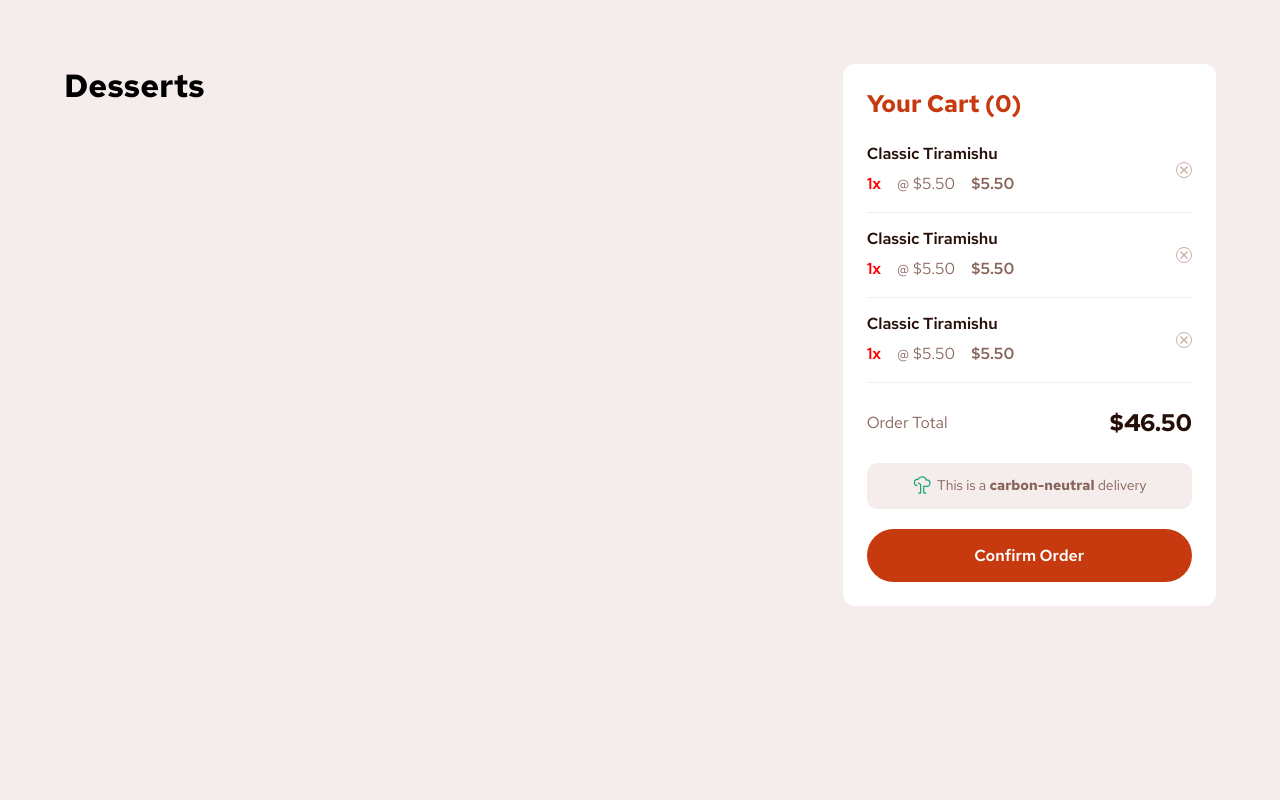
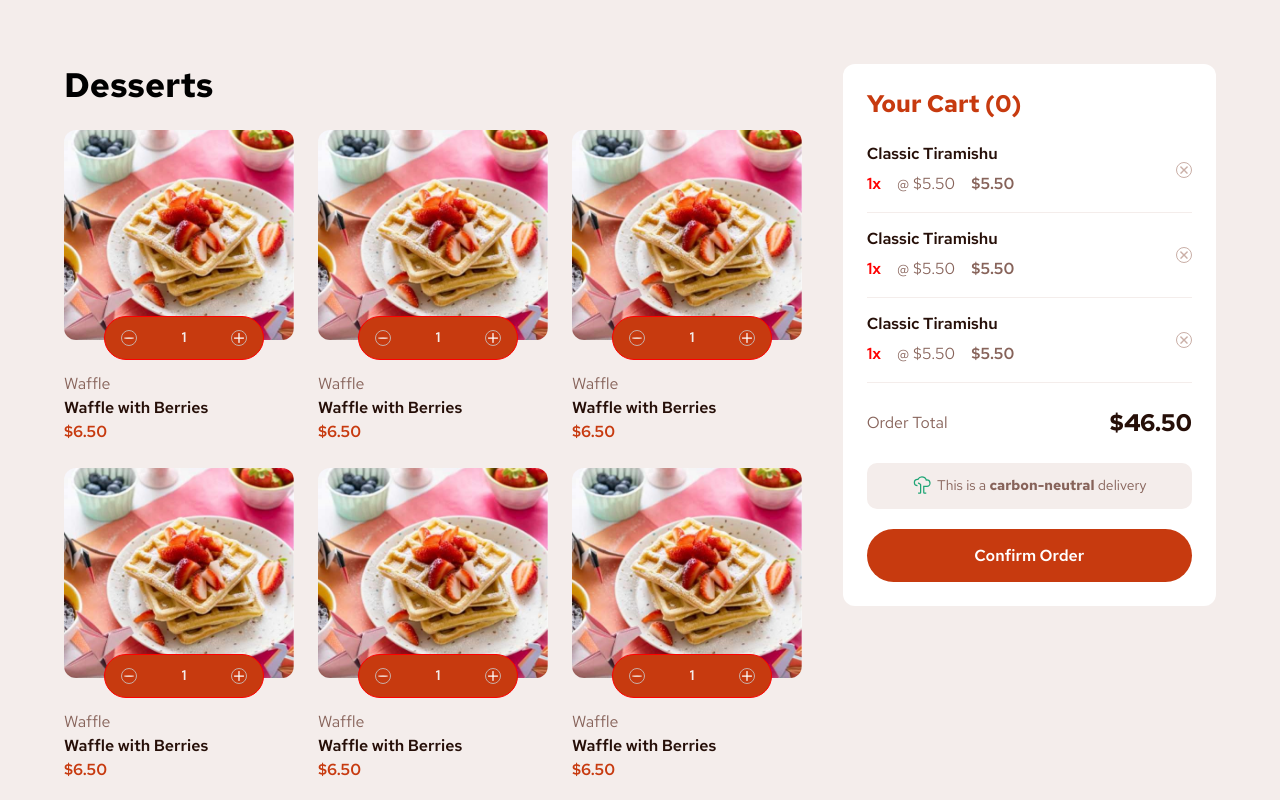
Before and after one commit to Muhammad-Junaid23/Dessert-Cart, a React (Vite) app: page / in a window 1280 px wide. Shown: the top 800 px of the page. Built offline with nearby package versions, Linux system fonts and the light colour scheme.

Commit message:
add dessert items

```diff
--- /dev/null
+++ b/src/components/Card.jsx
@@ -0,0 +1,92 @@
+import { Box, Stack, Typography } from '@mui/material';
+import { useState } from 'react';
+
+const Card = () => {
+  let [addToCart, setAddToCart] = useState(false);
+  let [value, setValue] = useState(1);
+
+  const Increment = () => setValue(value++); // increment value by 1
+
+  const Decrement = () => {
+    if (value >= 1) {
+      setValue(value--);
+    }
+    return setValue(value);
+  };
+
+  return (
+    <Stack alignItems='start'>
+      <Box position='relative'>
+        <Box height={210} width={230} borderRadius={3} overflow='hidden'>
+          <img src='img/image-waffle-desktop.jpg' height='100%' width='100%' alt='dessert' />
+        </Box>
+        {addToCart ? (
+          <Stack
+            direction='row'
+            spacing={1}
+            position='absolute'
+            bottom={-20}
+            left={40}
+            py={1.25}
+            px={3}
+            border='1px solid grey'
+            borderRadius={50}
+            bgcolor='white'
+            sx={{ cursor: 'pointer' }}
+          >
+            <img src='img/icon-add-to-cart.svg' alt='bucket' />
+            <Typography fontWeight={600} variant='subtitle2'>
+              Add to Cart
+            </Typography>
+          </Stack>
+        ) : (
+          <Stack
+            justifyContent='space-between'
+            alignItems='center'
+            direction='row'
+            spacing={1}
+            position='absolute'
+            bottom={-20}
+            left={40}
+            py={1.25}
+            px={2}
+            border='1px solid red'
+            borderRadius={50}
+            bgcolor='primary.main'
+            width='160px'
+            sx={{ cursor: 'pointer' }}
+          >
+            <img
+              src='img/icon-decrement-quantity.svg'
+              alt='bucket'
+              style={{ border: '1px solid hsl(14, 25%, 72%)', padding: '6px 2px', borderRadius: '50%' }}
+              onClick={Decrement}
+            />
+            <Typography fontWeight={600} color='rose.100' variant='subtitle2'>
+              {value}
+            </Typography>
+            <img
+              src='img/icon-increment-quantity.svg'
+              alt='bucket'
+              style={{ border: '1px solid hsl(14, 25%, 72%)', padding: '2px 2px', borderRadius: '50%' }}
+              onClick={Increment}
+            />
+          </Stack>
+        )}
+      </Box>
+      <Box mt={4}>
+        <Typography color='rose.500' fontWeight={500}>
+          Waffle
+        </Typography>
+        <Typography color='rose.900' fontWeight={600}>
+          Waffle with Berries
+        </Typography>
+        <Typography color='primary.main' fontWeight={600}>
+          $6.50
+        </Typography>
+      </Box>
+    </Stack>
+  );
+};
+
+export default Card;
--- a/src/components/Cart/CartItem.jsx
+++ b/src/components/Cart/CartItem.jsx
@@ -20,7 +20,7 @@ const CartItem = ({ name, quantity, price }) => {
       <img
         src='/img/icon-remove-item.svg'
         alt='remove'
-        style={{ border: '1px solid hsl(14, 25%, 72%)', padding: '2px', borderRadius: '50%' }}
+        style={{ border: '1px solid hsl(14, 25%, 72%)', padding: '2px', borderRadius: '50%', cursor: 'pointer' }}
       />
     </Stack>
   );
--- a/src/components/Layout.jsx
+++ b/src/components/Layout.jsx
@@ -1,13 +1,26 @@
-import { Box } from '@mui/material';
+import { Box, Stack, Typography } from '@mui/material';
 import Grid2 from '@mui/material/Grid2';
 import Cart from './Cart/Cart';
+import Card from './Card';
 
 const Layout = () => {
   return (
     <Box sx={{ flexGrow: 1 }} mt={8}>
       <Grid2 container spacing={2}>
         <Grid2 size={{ sm: 12, md: 8 }}>
-          <h1>Desserts</h1>
+          <Typography variant='h4' fontWeight={700}>
+            Desserts
+          </Typography>
+          <Stack my={3} direction='row' gap={3} justifyContent='start' alignItems='start' flexWrap='wrap'>
+            <Card />
+            <Card />
+            <Card />
+            <Card />
+            <Card />
+            <Card />
+            <Card />
+            <Card />
+          </Stack>
         </Grid2>
         <Grid2 size={{ xs: 12, md: 4 }}>
           <Cart />
```
